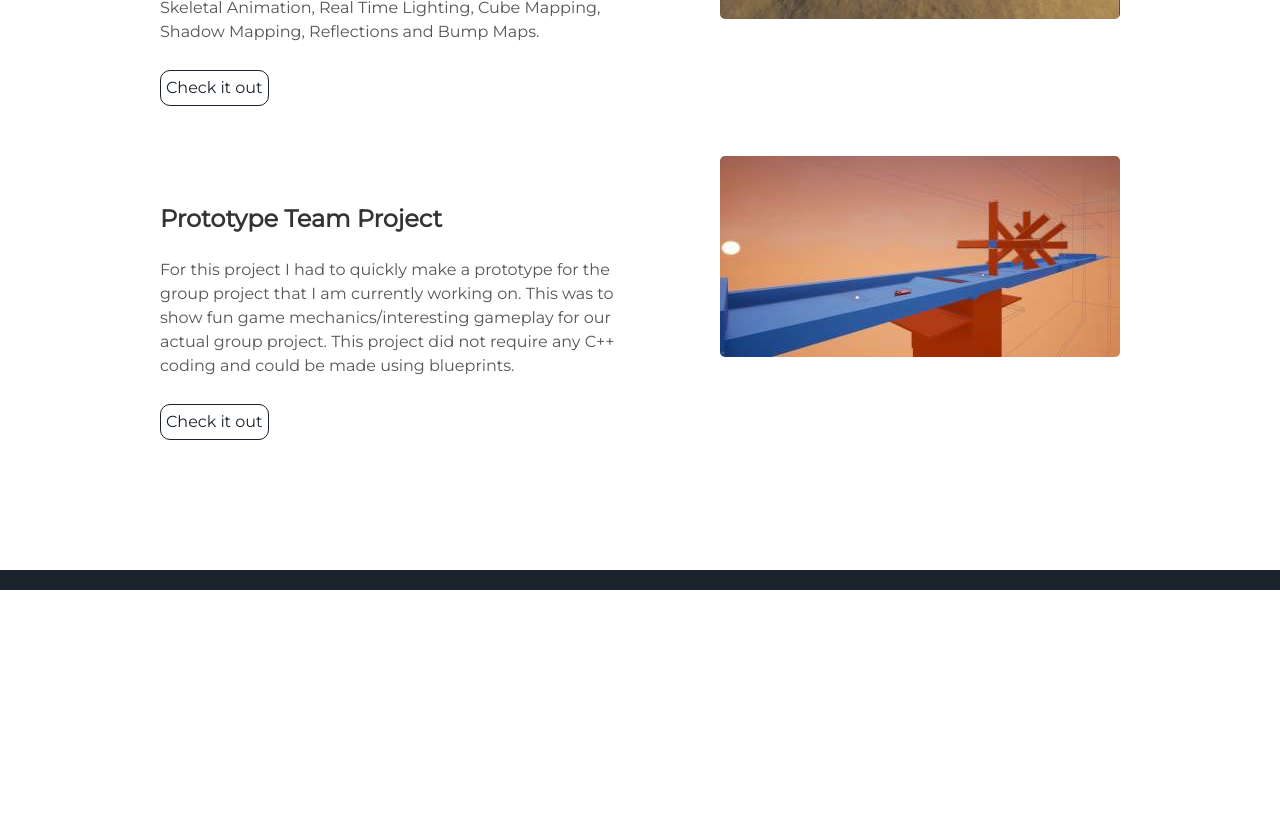
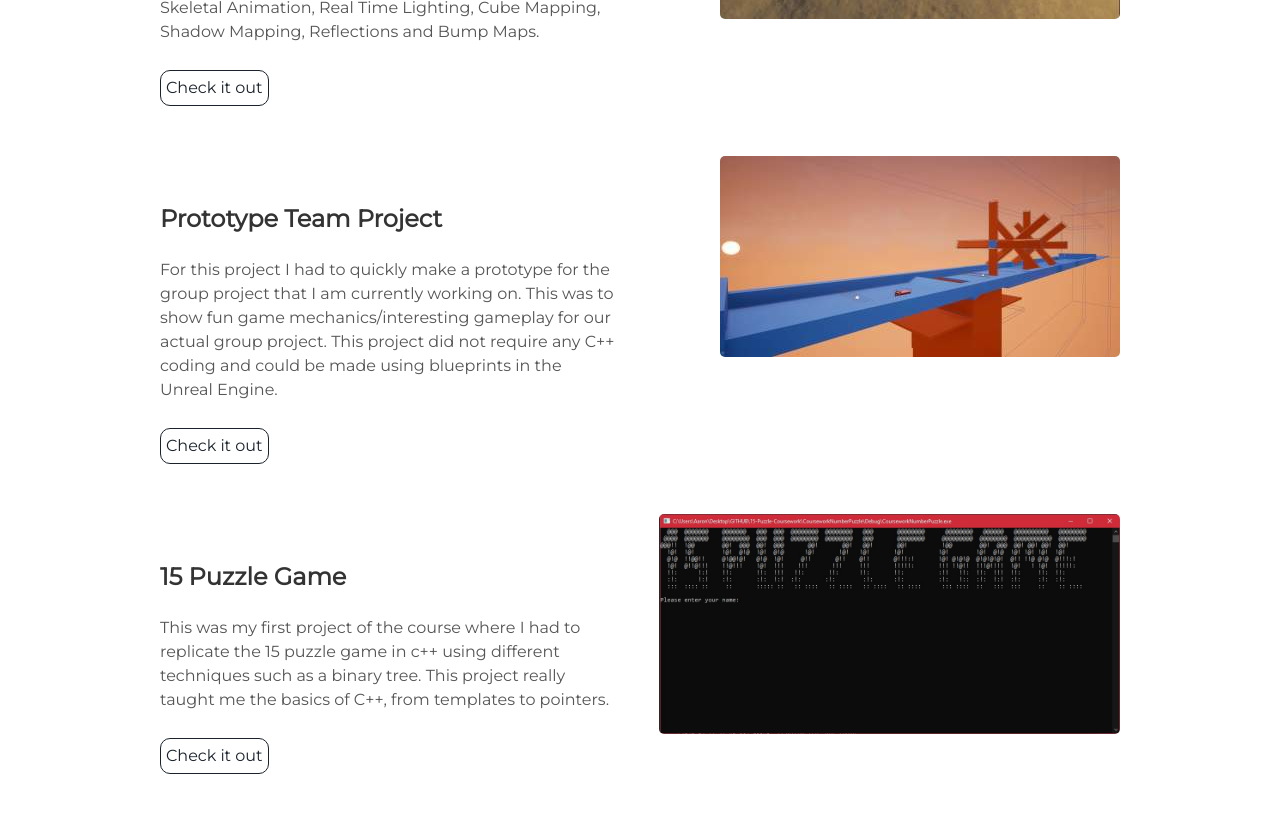
Before and after one commit to GeordieGinge/GeordieGinge.github.io, a Jekyll site: the page built from index.html, in a window 1280 px wide and 900 px high, scrolled down 1949 px. Shown: the top 813 px of the window. Built offline with Jekyll 4.4.1, drawn with Linux system fonts in a browser that asks for light colours; before the commit the page ends 2539 px from its top, so only the background shows below that.

Commit message:
95% Complete
Still need to add that one project.

```diff
--- a/_config.yml
+++ b/_config.yml
@@ -1,6 +1,6 @@
 # Site settings
-title: A blog about lorem ipsum dolor sit amet
-description: A blog about lorem ipsum dolor sit amet
+title: Aaron's Website!
+description: Aaron's Website!
 # baseurl: "/particle" # the subpath of your site, e.g. /blog
 # url: "localhost:3000" # the base hostname & protocol for your site e.g. http://willianjusten.com.br
 
--- a/_includes/projects.html
+++ b/_includes/projects.html
@@ -26,7 +26,20 @@
     </ul>
     <p>For this project I had to quickly make a prototype for the group project that I am currently working on.
       This was to show fun game mechanics/interesting gameplay for our actual group project.
-      This project did not require any C++ coding and could be made using blueprints.</p>
+      This project did not require any C++ coding and could be made using blueprints in the Unreal Engine.</p>
     <a class="project-link" href="https://github.com/GeordieGinge/Prototype---Team-Game">Check it out</a>
   </div>
 </div>
+<div class="user-projects">
+  <div class="images-right">
+    <img alt="mountains" src="{{ "/assets/img/PuzzleGame.jpg" | prepend: site.baseurl }}" />
+  </div>
+  <div class="contents">
+    <h3> 15 Puzzle Game </h3>
+    <ul>
+    </ul>
+    <p>This was my first project of the course where I had to replicate the 15 puzzle game in c++ using different techniques such as a binary tree.
+      This project really taught me the basics of C++, from templates to pointers.</p>
+    <a class="project-link" href="https://github.com/GeordieGinge/15-Puzzle-Coursework">Check it out</a>
+  </div>
+</div>
```
Also changed, not shown: assets/img/PuzzleGame.JPG (added), assets/img/mountains.jpg (deleted), assets/img/skate.jpg (deleted).
